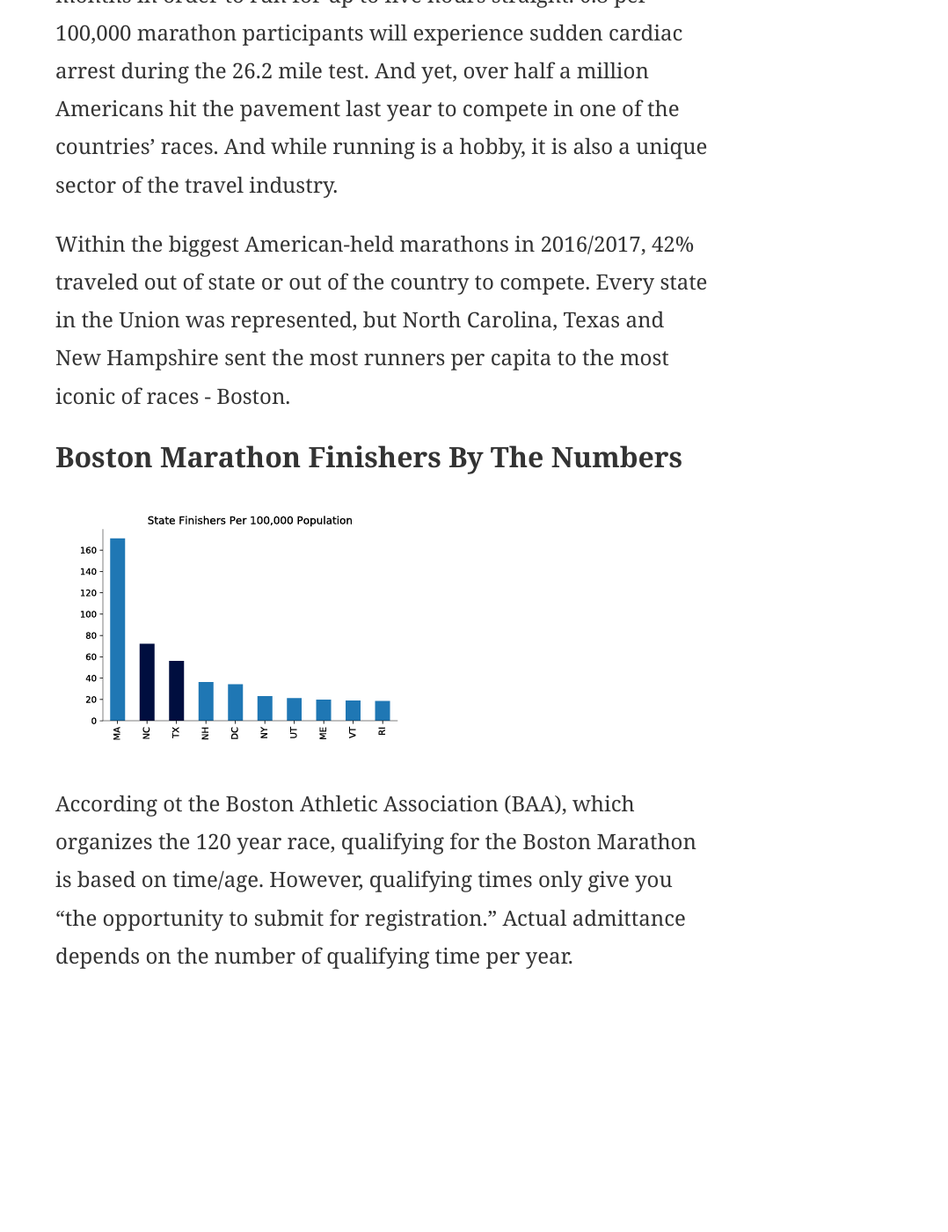
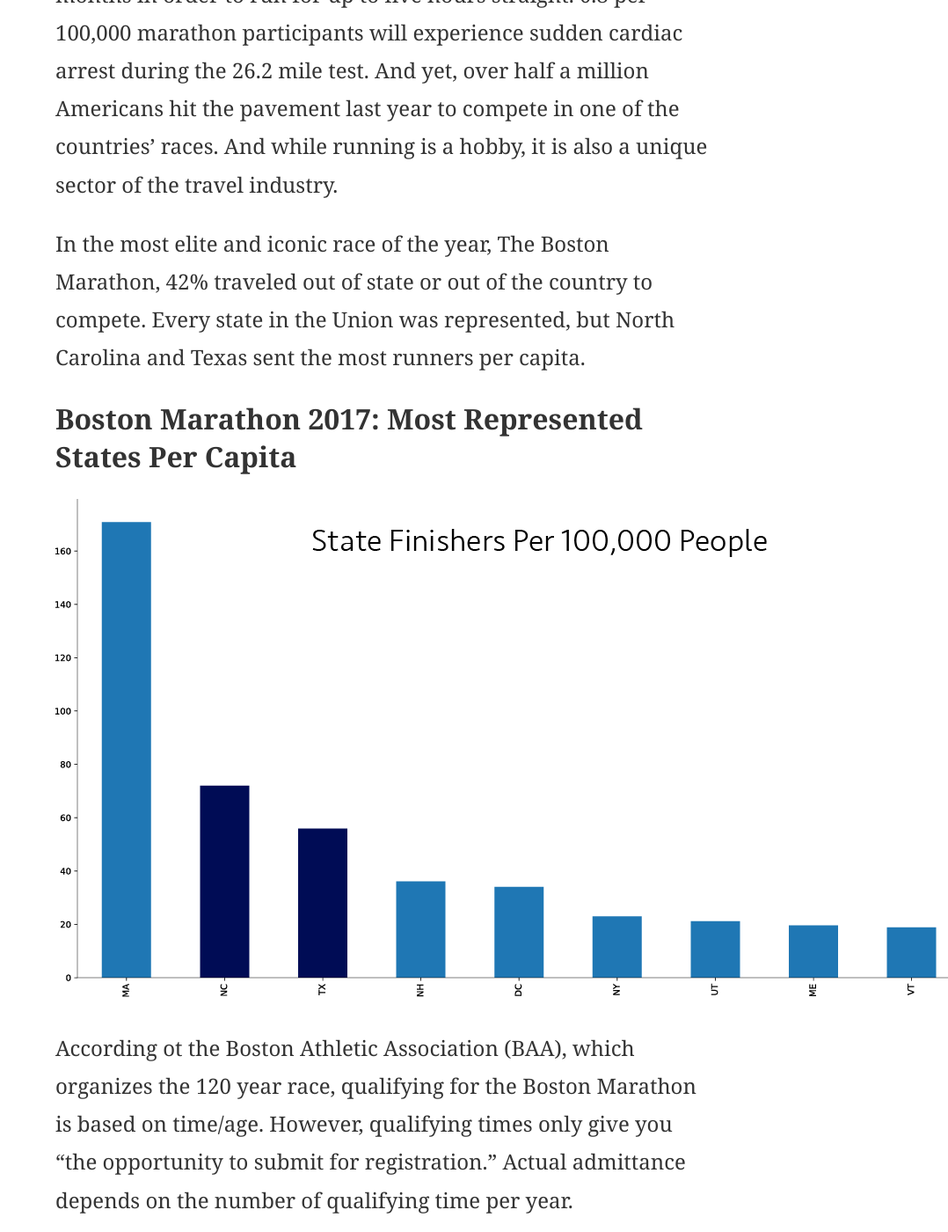
Before and after one commit to maijaliisa/studio-projects, a Jekyll site: the page built from docs/a-very-cool-project/index.md, in a window 1280 px wide and 1400 px high, scrolled down 477 px. Shown: the whole window at 88% size, without its empty margins (202-1280 px from the left). Built offline with Jekyll 4.4.1, drawn with Linux system fonts in a browser that asks for light colours; before the commit the page ends 1676 px from its top, so only the background shows below that; some of the changed text lies outside the part shown.

Commit message:
Tuesday Draft:

```diff
--- a/docs/a-very-cool-project/index.md
+++ b/docs/a-very-cool-project/index.md
@@ -9,10 +9,17 @@
 
 The sheer spectacle of a marathon continues to capture athletes and non-athletes alike. The average runner trains for several months in order to run for up to five hours straight. 0.8 per 100,000 marathon participants will experience sudden cardiac arrest during the 26.2 mile test. And yet, over half a million Americans hit the pavement last year to compete in one of the countries' races. And while running is a hobby, it is also a unique sector of the travel industry.
 
-Within the biggest American-held marathons in 2016/2017, 42% traveled out of state or out of the country to compete. Every state in the Union was represented, but North Carolina, Texas and New Hampshire sent the most runners per capita to the most iconic of races - Boston.
+In the most elite and iconic race of the year, The Boston Marathon, 42% traveled out of state or out of the country to compete. Every state in the Union was represented, but North Carolina and Texas sent the most runners per capita.
 
-## Boston Marathon Finishers By The Numbers
+## Boston Marathon 2017: Most Represented States Per Capita
 
-![](THIS_IS_THE_PER_CAPITA_IMAGE.png)
+![](NEWNEWTHIS_IS_THE_PER_CAPITA_IMAGE.png)
 
 According ot the Boston Athletic Association (BAA), which organizes the 120 year race, qualifying for the Boston Marathon is based on time/age. However, qualifying times only give you "the opportunity to submit for registration." Actual admittance depends on the number of qualifying time per year.
+
+Massachusetts of course had the most runners for its population, but that doesn't necessarily mean that the state holds the most amount of qualifying runners. Each year the BAA reserves several sports for those who can raise over $5,000 for a charity.
+
+## Finishers Per State
+
+![](THIS_ONE_MENTOTAL.png)
+![](THIS_ONE_WOMENTOTAL.png)
```
Also changed, not shown: docs/a-very-cool-project/NEWNEWTHIS_IS_THE_PER_CAPITA_IMAGE.png (added), docs/a-very-cool-project/NEW_WOMENTOTAL.png (added), docs/a-very-cool-project/THIS_ONE_MENTOTAL.png (added), docs/a-very-cool-project/THIS_ONE_WOMENTOTAL.png (added), 3 other files.
